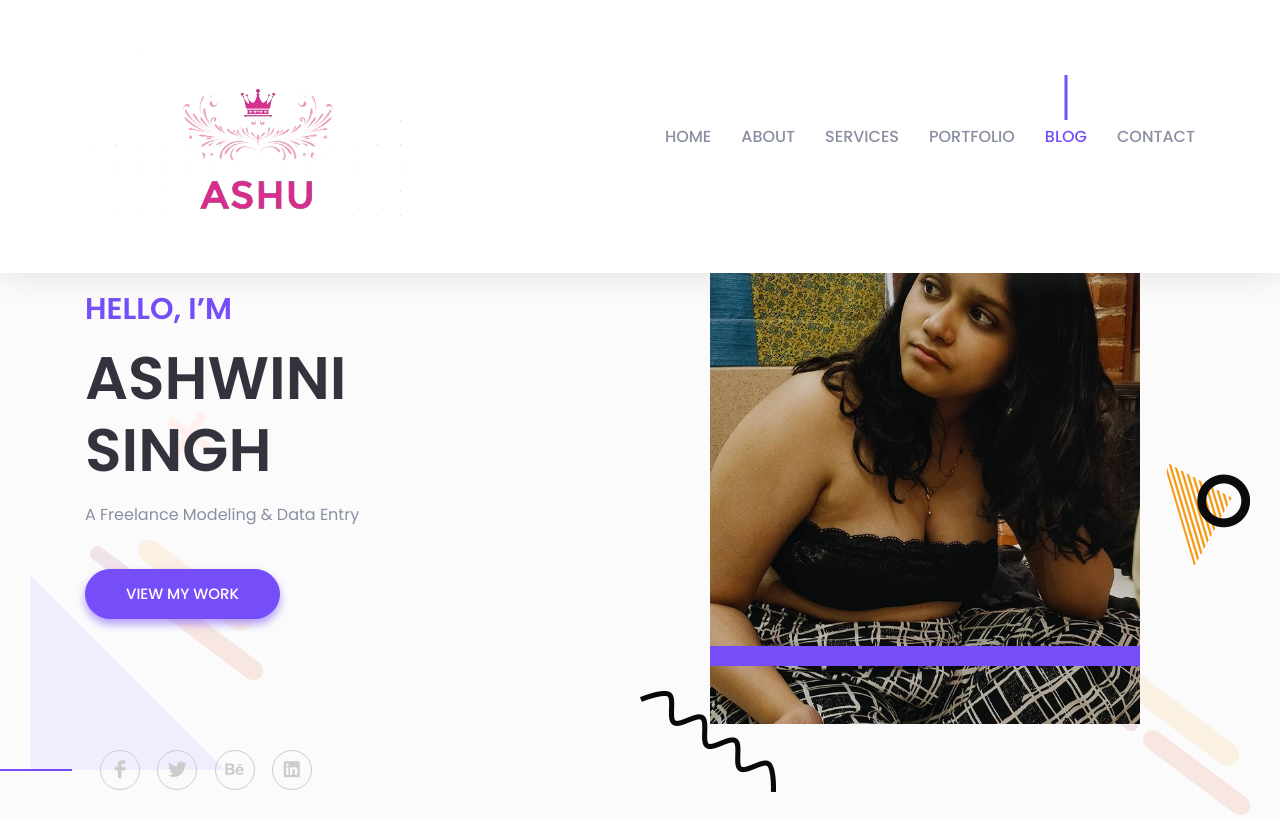
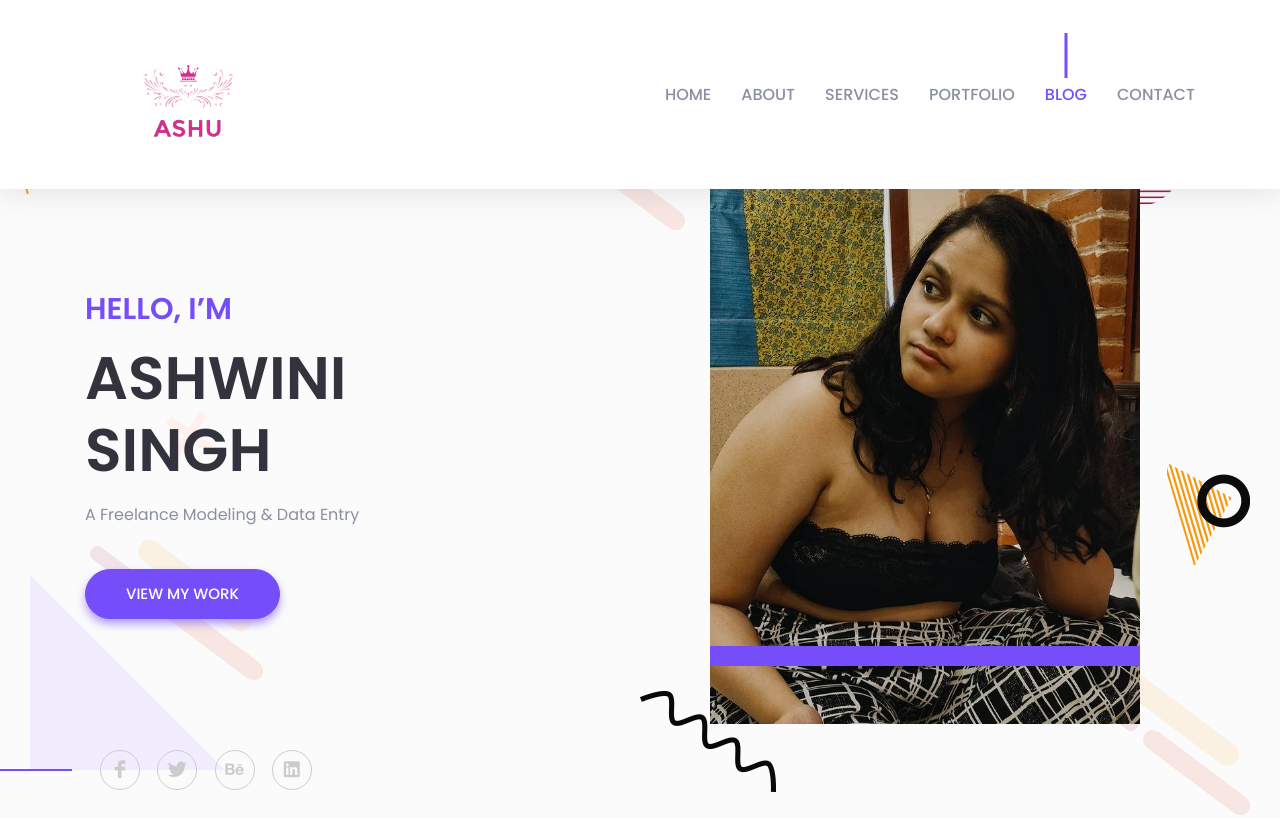
Before and after one commit to onkarkhandekar21/ashu, a plain HTML site: page index.html in a window 1280 px wide. Shown: the top 818 px of the page. Drawn offline with Linux system fonts and the light colour scheme; files whose address does not match are found by name.

Commit message:
Update index.html

```diff
--- a/index.html
+++ b/index.html
@@ -65,7 +65,7 @@
                     <div class="col-lg-12">
                         <nav class="navbar navbar-expand-lg">
                             <a class="navbar-brand" href="index.html">
-                                <img src="assets/images/logo-removebg-preview.png" alt="Logo">
+                                <img src="assets/images/logo-removebg-preview.png" alt="Logo" class="logo" width="200px">
                             </a> <!-- Logo -->
                             <button class="navbar-toggler" type="button" data-toggle="collapse" data-target="#navbarSupportedContent" aria-controls="navbarSupportedContent" aria-expanded="false" aria-label="Toggle navigation">
                                 <span class="toggler-icon"></span>
```
